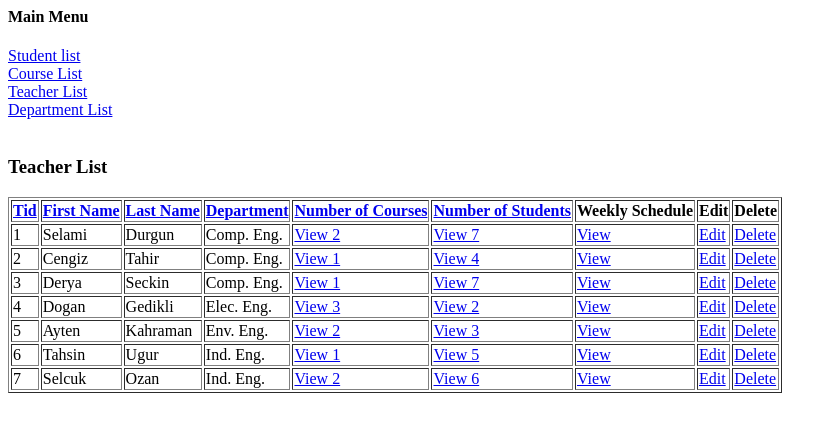
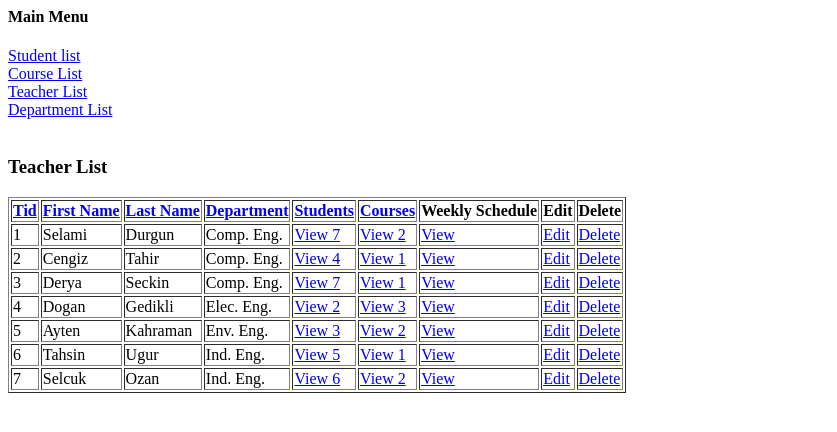
Before and after one commit to mustafaeldikan/University-student-information-system, a PHP site: page /?op=teacherList in a window 1280 px wide. Shown: the top 432 px of the page, without its empty margins (0-837 px from the left). Run offline with PHP 8.4, Linux system fonts and the light colour scheme; data comes from the database, SQL or seed files in the repository.

Commit message:
teachers list commit

```diff
--- a/index.php
+++ b/index.php
@@ -770,8 +770,8 @@ function teacherList($connect)
                     <th><a href='?op=teacherList&sort=fname&order=" . ($order === 'ASC' ? 'DESC' : 'ASC') . "&did=$did'>First Name</a></th>
                     <th><a href='?op=teacherList&sort=lname&order=" . ($order === 'ASC' ? 'DESC' : 'ASC') . "&did=$did'>Last Name</a></th>
                     <th><a href='?op=teacherList&sort=department&order=" . ($order === 'ASC' ? 'DESC' : 'ASC') . "&did=$did'>Department</a></th>
-                    <th><a href='?op=teacherList&sort=number_of_courses&order=" . ($order === 'ASC' ? 'DESC' : 'ASC') . "&did=$did'>Number of Courses</a></th>
-                    <th><a href='?op=teacherList&sort=number_of_students&order=" . ($order === 'ASC' ? 'DESC' : 'ASC') . "&did=$did'>Number of Students</a></th>
+					<th><a href='?op=teacherList&sort=number_of_students&order=" . ($order === 'ASC' ? 'DESC' : 'ASC') . "&did=$did'>Students</a></th>
+                    <th><a href='?op=teacherList&sort=number_of_courses&order=" . ($order === 'ASC' ? 'DESC' : 'ASC') . "&did=$did'>Courses</a></th>
 					<th>Weekly Schedule</th>
                     <th>Edit</th>
                     <th>Delete</th>
@@ -783,10 +783,9 @@ function teacherList($connect)
                     <td>{$row['fname']}</td>
                     <td>{$row['lname']}</td>
                     <td>{$row['department']}</td>
+					<td><a href=?op=studentList&tid={$row['tid']}>View {$row['number_of_students']}</a></td>
                     <td><a href=?op=displayCourseList&tid={$row['tid']}>View {$row['number_of_courses']}</a></td>
-                    <td><a href=?op=studentList&tid={$row['tid']}>View {$row['number_of_students']}</a></td>
 					<td><a href=?op=teacherSchedule&tid={$row['tid']}>View</a></td>
-
                     <td><a href=?op=updateTeacherForm&tid={$row['tid']}>Edit</a></td>
                     <td><a href=?op=deleteTeacher&tid={$row['tid']}>Delete</a></td>
                 </tr>";
```
